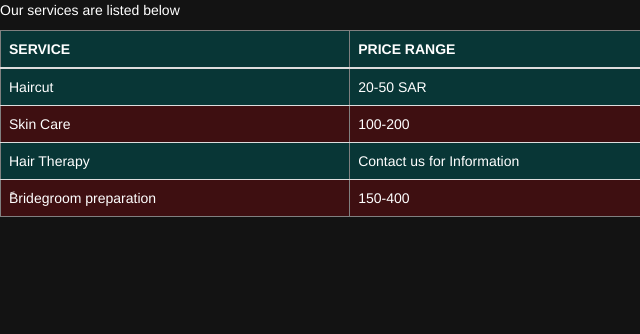
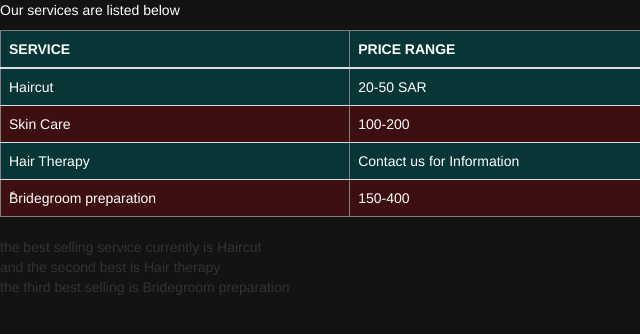
Before and after one commit to FaysalShaw/swe-363-231, a plain HTML site: page Services.html in a window 1280 px wide. Shown: the full height of the page, 0-640 px from the left. Drawn offline with nearby package versions, Linux system fonts and the light colour scheme.

Commit message:
js_4-exercise_1

```diff
--- a/Services.html
+++ b/Services.html
@@ -60,3 +60,34 @@
 
 
 </html>
+
+<script>
+
+
+class topSelling{
+
+  constructor(Service){
+    this.Service = Service
+  }
+ getService(){
+  return this.Service
+ }
+
+}
+
+const bestSelling = new topSelling("Haircut")
+const bestSelling2 = new topSelling("Hair therapy")
+const bestSelling3 = new topSelling("Bridegroom preparation")
+const body = document.body
+const div = document.createElement("div")
+const div2 = document.createElement("div")
+const div3 = document.createElement("div")
+const para = document.createElement("p")
+const para2 = document.createElement("p")
+const para3 = document.createElement("p")
+body.append(para.innerText= " the best selling service currently is " + bestSelling.getService())
+body.append(div)
+body.append(para2.innerText= "   and the second best is " + bestSelling2.getService())
+body.append(div2)
+body.append(para3.innerText= "   the third best selling is " + bestSelling3.getService())
+</script>
```
